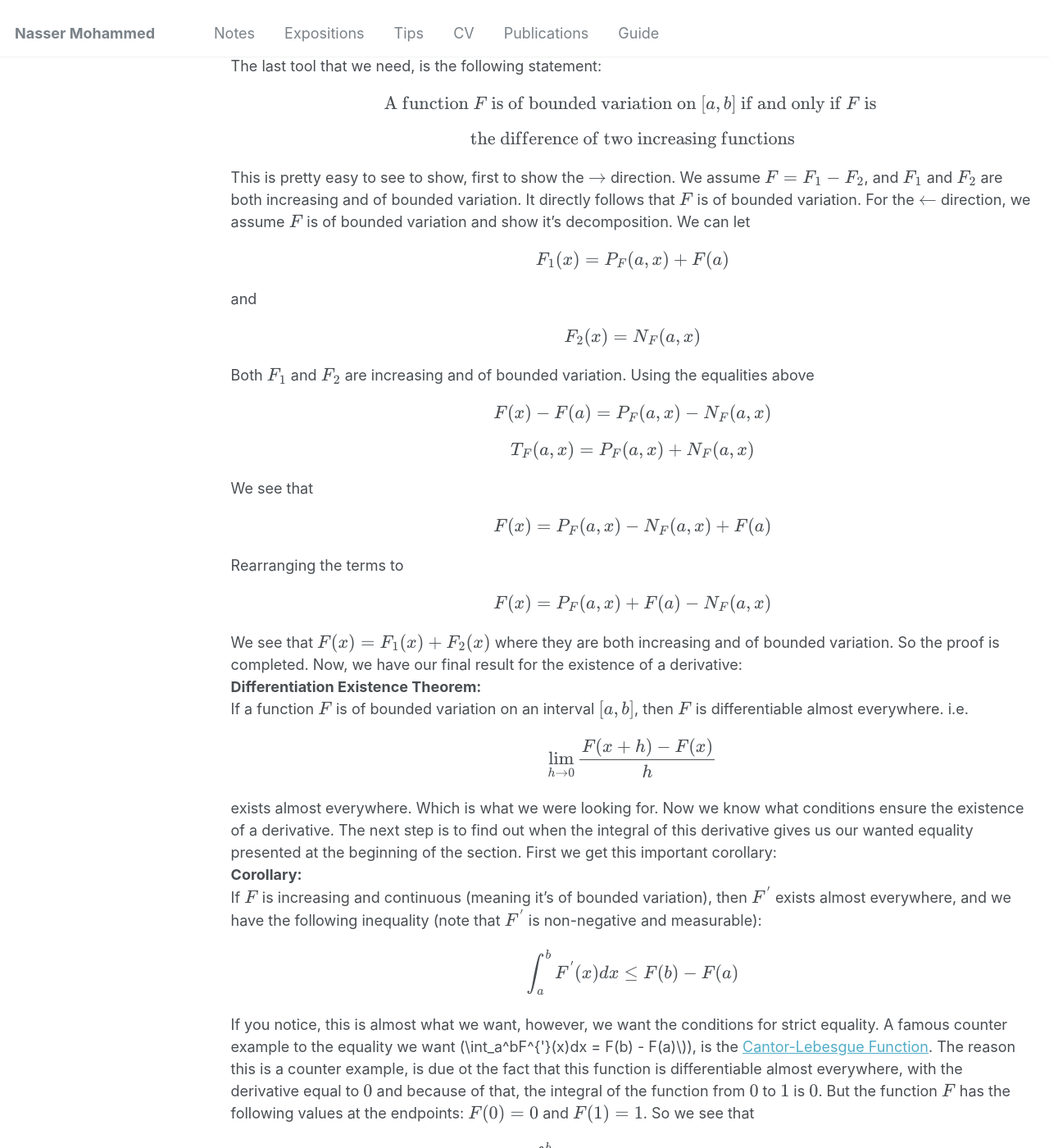
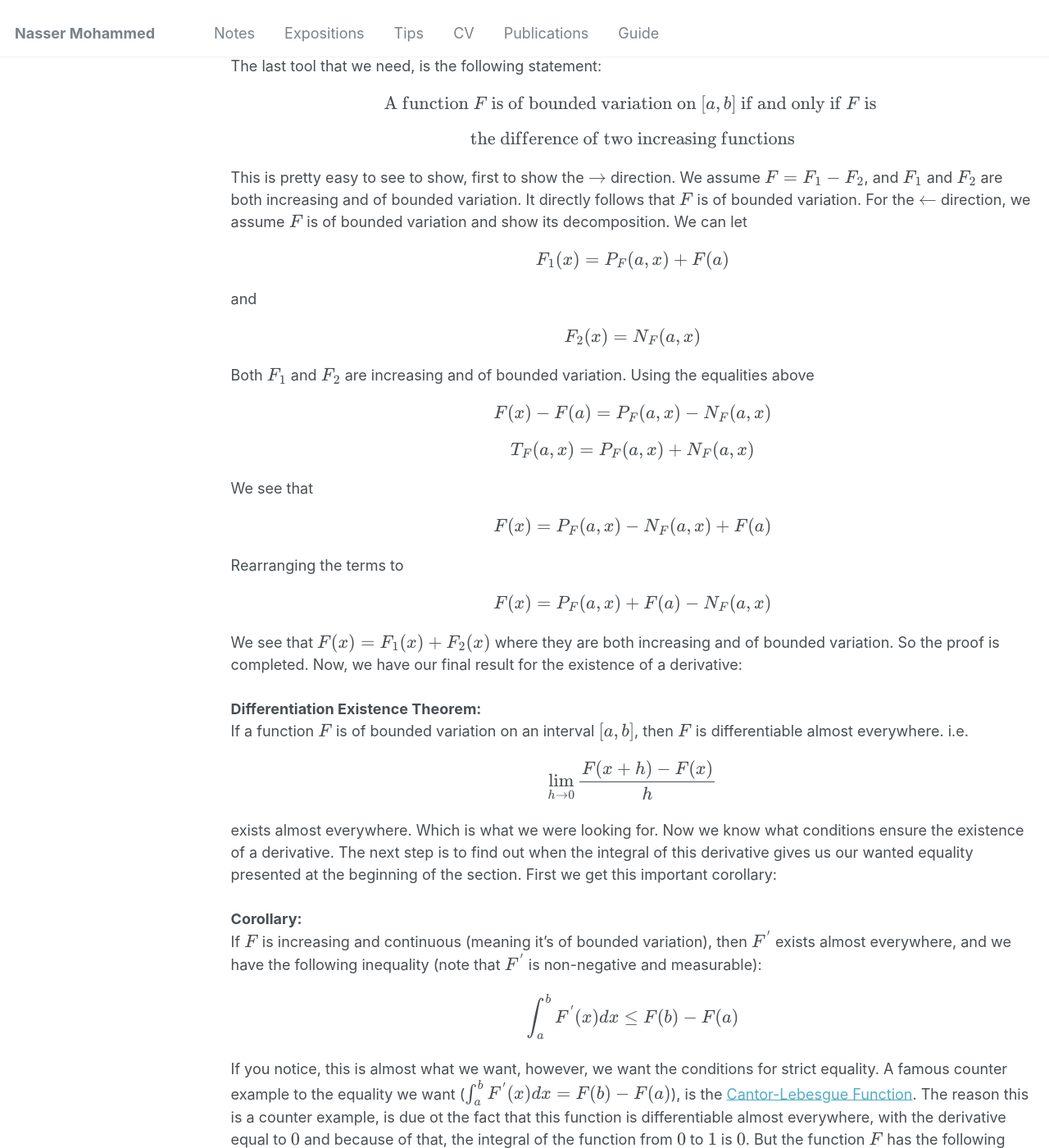
Before and after one commit to Nasser-Mohammed/Nasser-Mohammed.github.io, a Jekyll site: the page built from _pages/notes/analysis/ftc.md, in a window 1280 px wide and 1400 px high, scrolled down 8169 px. Shown: the whole window at 82% size. Built offline with Jekyll 4.4.1, drawn with Linux system fonts in a browser that asks for light colours.

Commit message:
Update ftc.md

```diff
--- a/_pages/notes/analysis/ftc.md
+++ b/_pages/notes/analysis/ftc.md
@@ -140,7 +140,7 @@ In both cases, the supremum is taken over all partitions of \\(\[a,x\]\\). There
 The last tool that we need, is the following statement:
 \\[\text{A function } F \text{ is of bounded variation on } \[a,b\] \text{ if and only if } F \text{ is }\\]
 \\[\text{the difference of two increasing functions}\\]
-This is pretty easy to see to show, first to show the \\(\rightarrow\\) direction. We assume \\(F = F_1 - F_2\\), and \\(F_1\\) and \\(F_2\\) are both increasing and of bounded variation. It directly follows that \\(F\\) is of bounded variation. For the \\(\leftarrow\\) direction, we assume \\(F\\) is of bounded variation and show it's decomposition. We can let
+This is pretty easy to see to show, first to show the \\(\rightarrow\\) direction. We assume \\(F = F_1 - F_2\\), and \\(F_1\\) and \\(F_2\\) are both increasing and of bounded variation. It directly follows that \\(F\\) is of bounded variation. For the \\(\leftarrow\\) direction, we assume \\(F\\) is of bounded variation and show its decomposition. We can let
 \\[F_1(x) = P_F(a,x) + F(a)\\]
 and
 \\[F_2(x) = N_F(a,x)\\]
@@ -152,14 +152,16 @@ We see that
 Rearranging the terms to
 \\[F(x) = P_F(a,x) + F(a) - N_F(a,x)\\]
 We see that \\(F(x) = F_1(x) + F_2(x)\\) where they are both increasing and of bounded variation. So the proof is completed. Now, we have our final result for the existence of a derivative:\\
+\\
 **Differentiation Existence Theorem:**\\
 If a function \\(F\\) is of bounded variation on an interval \\(\[a,b\]\\), then \\(F\\) is differentiable almost everywhere. i.e.
 \\[\lim_{h \to 0}\frac{F(x+h) - F(x)}{h}\\]
 exists almost everywhere. Which is what we were looking for. Now we know what conditions ensure the existence of a derivative. The next step is to find out when the integral of this derivative gives us our wanted equality presented at the beginning of the section. First we get this important corollary:\\
+\\
 **Corollary:**\\
 If \\(F\\) is increasing and continuous (meaning it's of bounded variation), then \\(F^{\'}\\) exists almost everywhere, and we have the following inequality (note that \\(F^{\'}\\) is non-negative and measurable):
 \\[\int_a^bF^{\'}(x)dx \le F(b) - F(a)\\]
-If you notice, this is almost what we want, however, we want the conditions for strict equality. A famous counter example to the equality we want (\\\int_a^bF^{\'}(x)dx = F(b) - F(a)\\)), is the [Cantor-Lebesgue Function](https://en.wikipedia.org/wiki/Cantor_function). The reason this is a counter example, is due ot the fact that this function is differentiable almost everywhere, with the derivative equal to \\(0\\) and because of that, the integral of the function from \\(0\\) to \\(1\\) is \\(0\\). But the function \\(F\\) has the following values at the endpoints: \\(F(0) = 0\\) and \\(F(1) = 1\\). So we see that
+If you notice, this is almost what we want, however, we want the conditions for strict equality. A famous counter example to the equality we want (\\(\int_a^bF^{\'}(x)dx = F(b) - F(a)\\)), is the [Cantor-Lebesgue Function](https://en.wikipedia.org/wiki/Cantor_function). The reason this is a counter example, is due ot the fact that this function is differentiable almost everywhere, with the derivative equal to \\(0\\) and because of that, the integral of the function from \\(0\\) to \\(1\\) is \\(0\\). But the function \\(F\\) has the following values at the endpoints: \\(F(0) = 0\\) and \\(F(1) = 1\\). So we see that
 \\[\int_a^bF^{\'}(x)dx \neq F(b) - F(a)\\]
 Since
 \\[\int_a^bF^{\'}(x)dx = 0\\]
```
